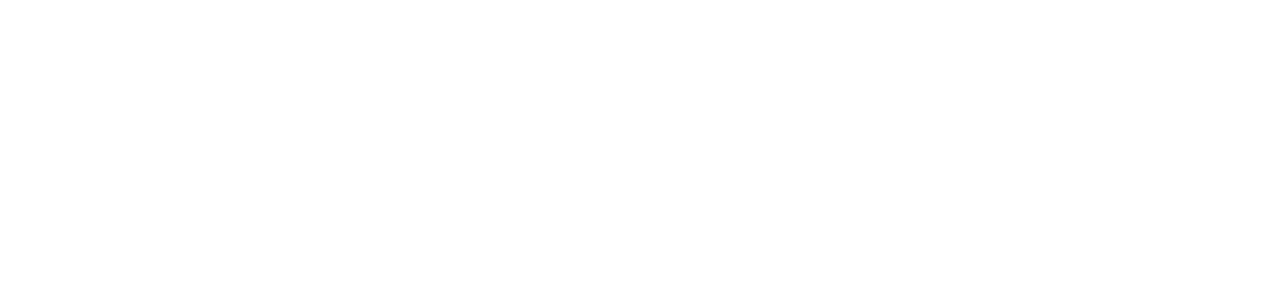
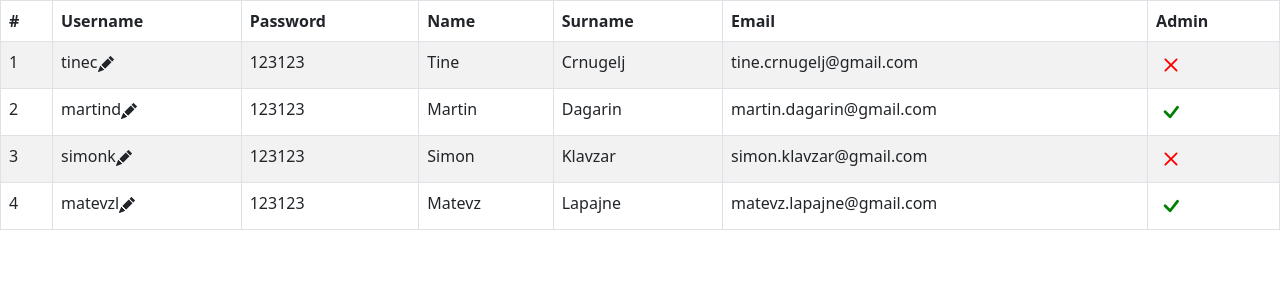
Before and after one commit to shanji97/SMRPOmarduk, a React (Create React App) app in the folder frontend/: page /users in a window 1280 px wide. Before the commit this address had no page. Shown: the top 300 px of the page. Built offline with nearby package versions, Linux system fonts and the light colour scheme.

Commit message:
checkpoint

```diff
--- a/frontend/src/App.tsx
+++ b/frontend/src/App.tsx
@@ -5,6 +5,7 @@ import Home from "./pages/Home";
 import AddUser from "./pages/AddUser";
 import Login from './pages/Login';
 import ChangePassword from './pages/ChangePassword';
+import Users from "./pages/Users";
 
 import 'bootstrap/dist/css/bootstrap.min.css';
 
@@ -17,6 +18,7 @@ function App() {
               <Route path='/add-user' element={<AddUser />}/>
               <Route path='/login' element={<Login />} />
               <Route path='/change-password' element={<ChangePassword />} />
+              <Route path='/users' element={<Users />} />
           </Routes>
       </Router>
     </Fragment>
--- a/frontend/src/pages/AddUser.tsx
+++ b/frontend/src/pages/AddUser.tsx
@@ -65,7 +65,6 @@ const AddUser = () => {
             name: '',
             surname: '',
             email: '',
-
         })
         setIsUser(true);
         setIsAdmin(false);
--- /dev/null
+++ b/frontend/src/pages/Users.tsx
@@ -0,0 +1,77 @@
+import {Table} from "react-bootstrap";
+import {Check, PencilFill, X} from "react-bootstrap-icons";
+
+const DUMMY_USERS = [
+    {
+        username: 'tinec',
+        password: '123123',
+        name: 'Tine',
+        surname: 'Crnugelj',
+        email: 'tine.crnugelj@gmail.com',
+        isAdmin: false
+    },
+    {
+        username: 'martind',
+        password: '123123',
+        name: 'Martin',
+        surname: 'Dagarin',
+        email: 'martin.dagarin@gmail.com',
+        isAdmin: true
+    },
+    {
+        username: 'simonk',
+        password: '123123',
+        name: 'Simon',
+        surname: 'Klavzar',
+        email: 'simon.klavzar@gmail.com',
+        isAdmin: false
+    },
+    {
+        username: 'matevzl',
+        password: '123123',
+        name: 'Matevz',
+        surname: 'Lapajne',
+        email: 'matevz.lapajne@gmail.com',
+        isAdmin: true
+    },
+]
+
+const Users = () => {
+    return (
+        <Table striped bordered hover>
+            <thead>
+                <tr>
+                    <th>#</th>
+                    <th>Username</th>
+                    <th>Password</th>
+                    <th>Name</th>
+                    <th>Surname</th>
+                    <th>Email</th>
+                    <th>Admin</th>
+                </tr>
+            </thead>
+            <tbody>
+                {DUMMY_USERS.map((user, i) => {
+                    return (
+                        <tr key={i}>
+                            <td>{i+1}</td>
+                            <td>
+                                <div>
+                                    {user.username}
+                                    <PencilFill />
+                                </div>
+                            </td>
+                            <td>{user.password}</td>
+                            <td>{user.name}</td>
+                            <td>{user.surname}</td>
+                            <td>{user.email}</td>
+                            <td>{user.isAdmin ? <Check size={30} color='green' /> : <X size={30} color='red' />}</td>
+                        </tr>
+                    );
+                })}
+            </tbody>
+        </Table>
+    );
+}
+
+export default Users;
```
Also changed, not shown: 1 other file (tests, documents, lock files or other folders).
